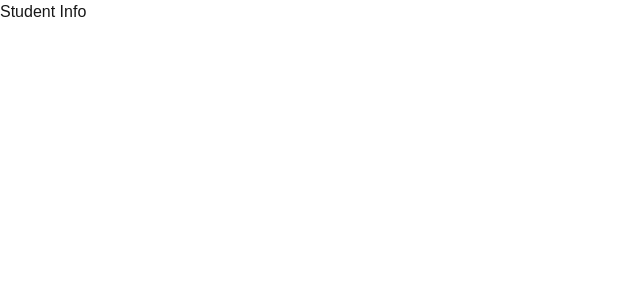
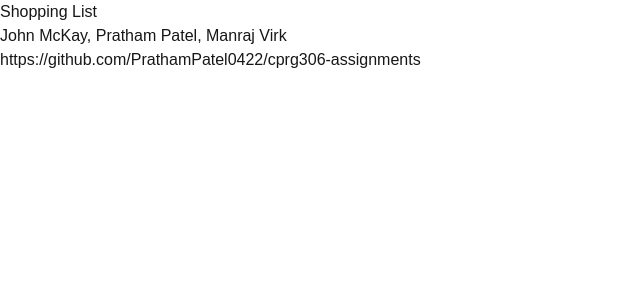
Before and after one commit to PrathamPatel0422/cprg306-assignments, a Next.js app: page /week-2 in a window 1280 px wide. Shown: the top 300 px of the page, without its empty margins (0-640 px from the left). Built offline with nearby package versions, Linux system fonts and the light colour scheme.

Commit message:
added links

```diff
--- a/app/page.js
+++ b/app/page.js
@@ -3,7 +3,8 @@ import Link from "next/link";
 export default function Page() {
   return (
     <main>
-      <Link href="/week-2">Week 2</Link>
+      <h1>CPRG 306: Web Development 2 - Assignments</h1>
+      <Link href="/week-2">Week 2 Assignment</Link>
     </main>
   );
 }
--- a/app/week-2/page.js
+++ b/app/week-2/page.js
@@ -1,9 +1,11 @@
 import Link from "next/link";
+import StudentInfo from "./student-info";
 
 export default function Page() {
     return (
         <main>
-            <Link href="/week-2/student-info.js">Student Info</Link>
+            <h1>Shopping List</h1>
+            <StudentInfo />
         </main>
     );
 }
--- a/app/week-2/student-info.js
+++ b/app/week-2/student-info.js
@@ -4,8 +4,7 @@ export default function StudentInfo() {
     return (
         <main>
             <h1>John McKay, Pratham Patel, Manraj Virk</h1>
-            Render(display)
-            <Link href="https://github.com/PrathamPatel0422/cprg306-assignments">GitHub</Link>
+            <Link href="https://github.com/PrathamPatel0422/cprg306-assignments">https://github.com/PrathamPatel0422/cprg306-assignments</Link>
         </main>
     )
 }
```
